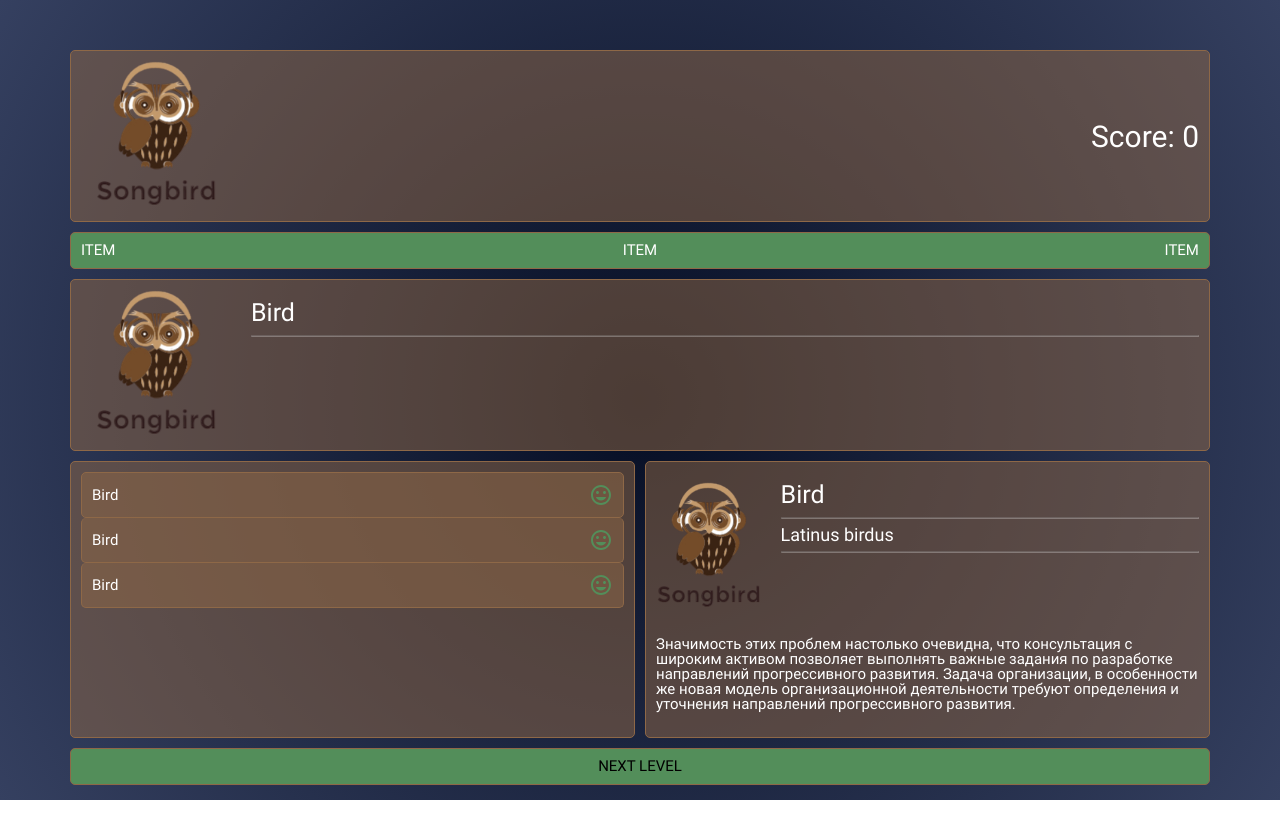
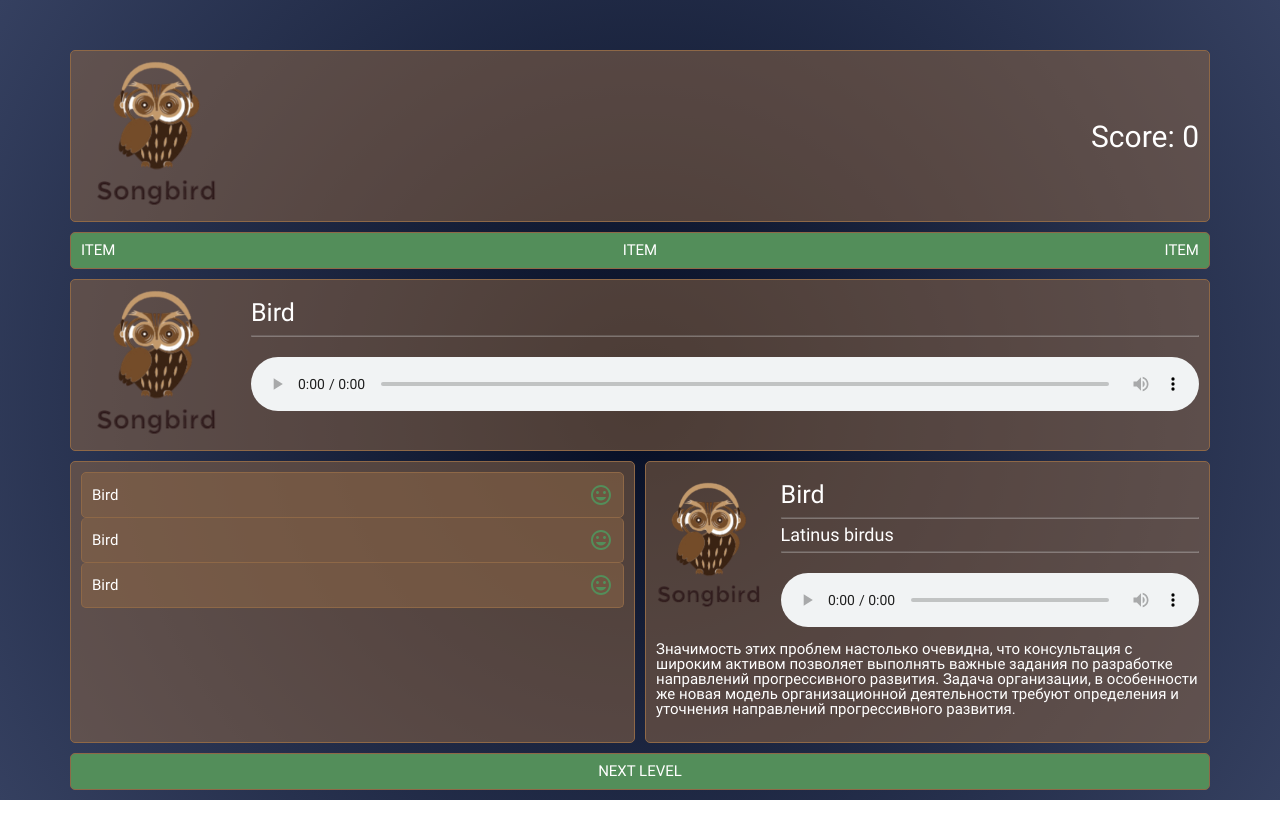
Before and after one commit to MaksimDiubo/songbird, a React app: page / in a window 1280 px wide. Built offline with nearby package versions, Linux system fonts and the light colour scheme; the HTML template or start-up script is replaced by a standard one.

Commit message:
feat: add default audio player

```diff
--- a/src/components/AudioPlayer/AudioPlayer.jsx
+++ b/src/components/AudioPlayer/AudioPlayer.jsx
@@ -4,7 +4,13 @@
 
 const AudioPlayer = () => {
   return (
-    <div className= 'audioPlayer' />
+    <audio
+      className='audioPlayer'
+      controls
+      src='https://www.xeno-canto.org/sounds/uploaded/BLMSIUFTFU/XC512582-190604_1087_Grus_tok.mp3'
+    >
+      <track kind="captions" />
+    </audio>
   );
 }
 
--- a/src/components/AudioPlayer/AudioPlayer.scss
+++ b/src/components/AudioPlayer/AudioPlayer.scss
@@ -0,0 +1,5 @@
+.audioPlayer {
+  display: block;
+  margin-top: 20px;
+  width: 100%;
+}
--- a/src/components/BtnNextLevel/BtnNexLevel.scss
+++ b/src/components/BtnNextLevel/BtnNexLevel.scss
@@ -5,4 +5,6 @@
   grid-area: btn;
   @include font (1.5rem, 1.5rem, normal, uppercase);
   @include block ($color-block-secondary, block, none);
+  font-family: 'Roboto', sans-serif;
+  color: $color-text;
 }
```
